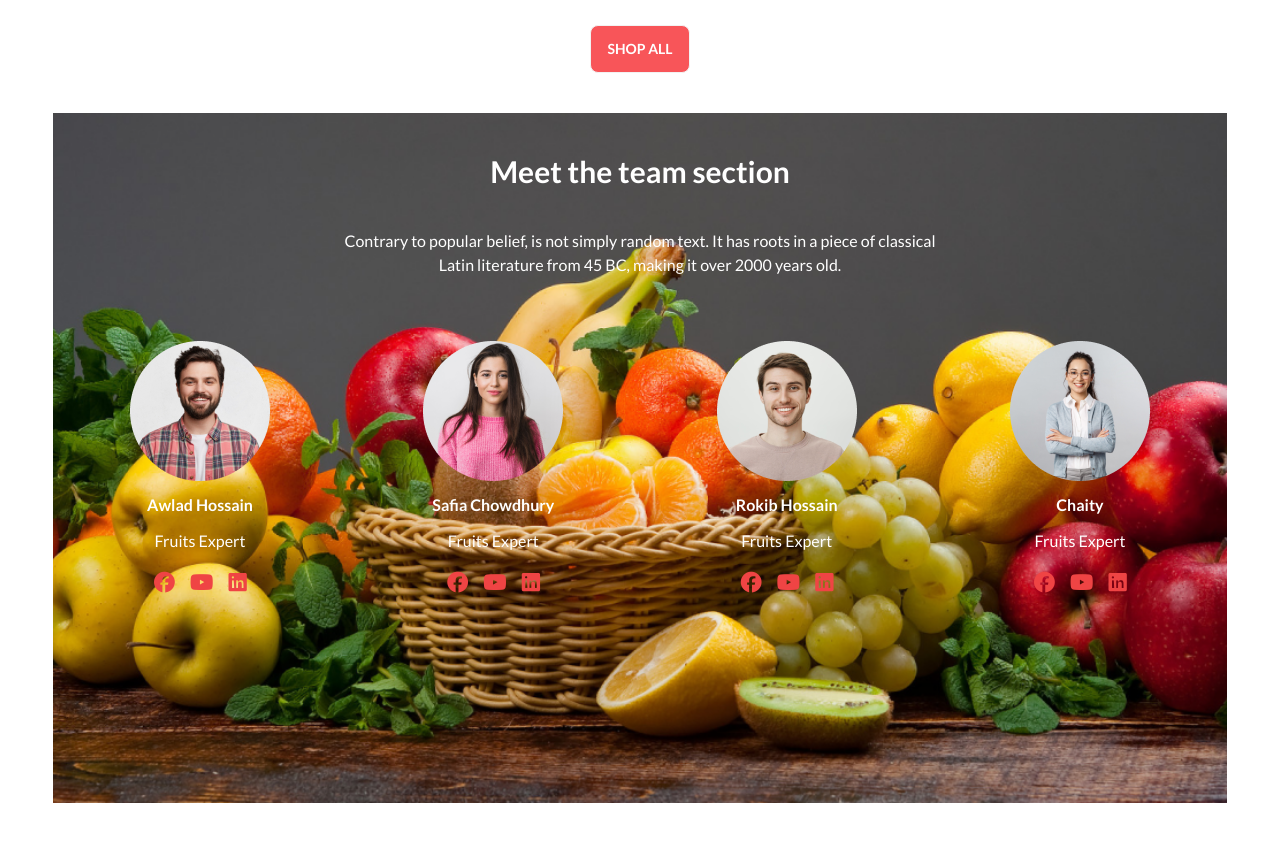
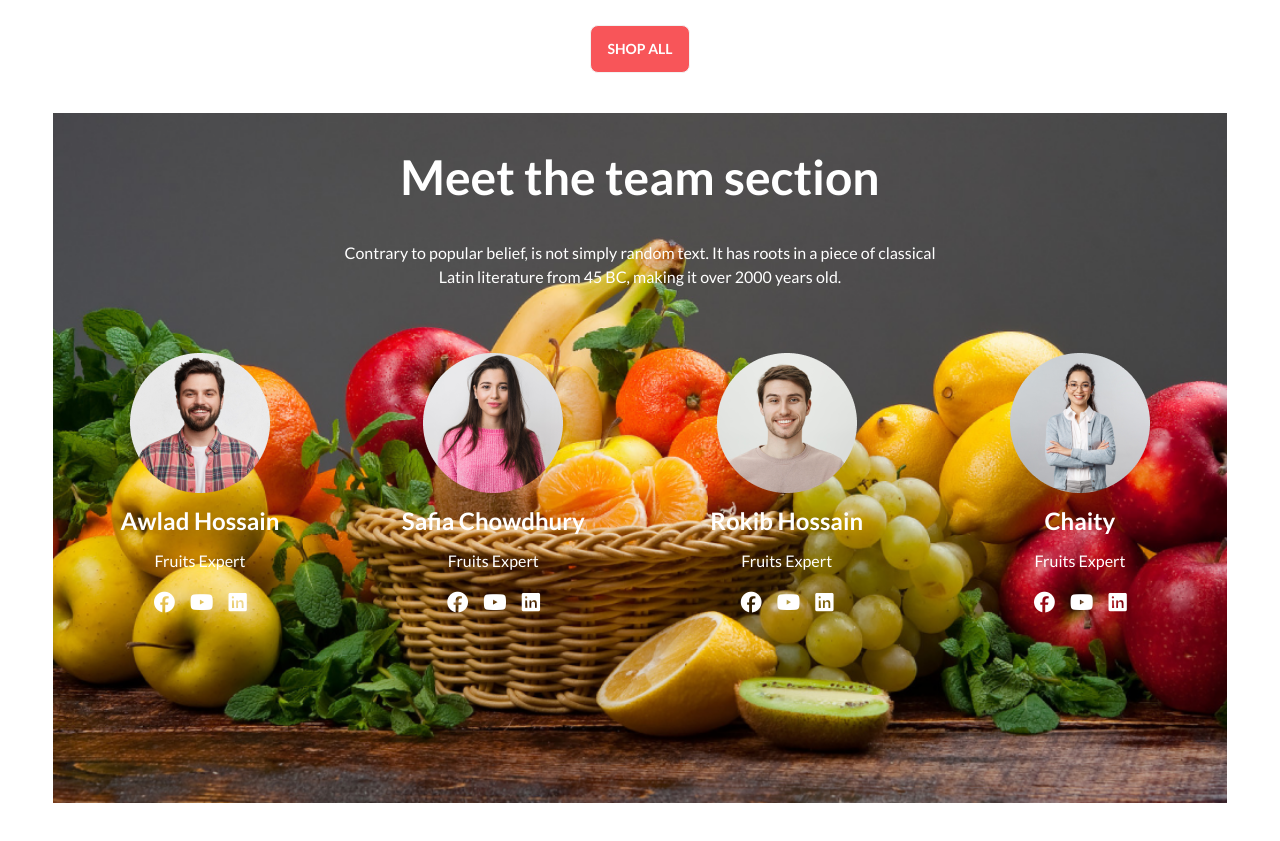
Before and after one commit to shamimraza/Fruit-Burst, a plain HTML site: page index.html in a window 1280 px wide. Shown: the part 1750-2591 px from the top of the page. Drawn offline with nearby package versions, Linux system fonts and the light colour scheme.

Commit message:
nav section

```diff
--- a/index.html
+++ b/index.html
@@ -387,7 +387,7 @@
         </div>
         <!-- Meet the team section -->
         <section class="bg-hero-bg bg-no-repeat bg-cover bg-center h-[690px] W-[1440PX] mx-auto my-10 bg-opacity-100">
-            <h1 class="text-center font-bold text-3xl text-white p-10">Meet the team section</h1>
+            <h1 class="text-center font-bold text-5xl text-white p-10">Meet the team section</h1>
             <p class="text-base font-medium text-white text-center">Contrary to popular belief, is not simply random
                 text. It
                 has roots in a piece of classical <br> Latin literature from 45 BC, making it over 2000 years old.</p>
@@ -397,9 +397,9 @@
                         <img src="./images/member1.png" alt="">
                     </div>
                     <div class="text-center">
-                        <h2 class="mt-3 font-bold text-white">Awlad Hossain</h2>
+                        <h2 class="mt-3 font-bold text-2xl text-white">Awlad Hossain</h2>
                         <p class="text-white mt-3">Fruits Expert</p>
-                        <span class="mt-4 text-red-500 flex gap-4 justify-center">
+                        <span class="mt-4 text-white flex gap-4 justify-center">
                             <span><i class="fa-brands font-bold text-xl fa-facebook"></i></span>
                             <span><i class="fa-brands font-bold text-xl fa-youtube"></i></span>
                             <span><i class="fa-brands font-bold text-xl fa-linkedin"></i></span>
@@ -411,9 +411,9 @@
                         <img src="./images/member2.png" alt="">
                     </div>
                     <div class="text-center">
-                        <h2 class="mt-3 font-bold text-white">Safia Chowdhury</h2>
-                        <p class="text-white mt-3">Fruits Expert</p>
-                        <span class="mt-4 text-red-500 flex gap-4 justify-center">
+                        <h2 class="mt-3 font-bold text-2xl text-white">Safia Chowdhury</h2>
+                        <p class="text-white  mt-3">Fruits Expert</p>
+                        <span class="mt-4 text-white flex gap-4 justify-center">
                             <span><i class="fa-brands font-bold text-xl fa-facebook"></i></span>
                             <span><i class="fa-brands font-bold text-xl fa-youtube"></i></span>
                             <span><i class="fa-brands font-bold text-xl fa-linkedin"></i></span>
@@ -425,9 +425,9 @@
                         <img src="./images/member3.png" alt="">
                     </div>
                     <div class="text-center">
-                        <h2 class="mt-3 font-bold text-white">Rokib Hossain</h2>
+                        <h2 class="mt-3 font-bold text-2xl text-white">Rokib Hossain</h2>
                         <p class="text-white mt-3">Fruits Expert</p>
-                        <span class="mt-4 text-red-500 flex gap-4 justify-center">
+                        <span class="mt-4 text-white flex gap-4 justify-center">
                             <span><i class="fa-brands font-bold text-xl fa-facebook"></i></span>
                             <span><i class="fa-brands font-bold text-xl fa-youtube"></i></span>
                             <span><i class="fa-brands font-bold text-xl fa-linkedin"></i></span>
@@ -439,9 +439,9 @@
                         <img src="./images/member4.png" alt="">
                     </div>
                     <div class="text-center">
-                        <h2 class="mt-3 font-bold text-white">Chaity</h2>
+                        <h2 class="mt-3 font-bold text-2xl text-white">Chaity</h2>
                         <p class="text-white mt-3">Fruits Expert</p>
-                        <span class="mt-4 text-red-500 flex gap-4 justify-center">
+                        <span class="mt-4 text-white flex gap-4 justify-center">
                             <span><i class="fa-brands font-bold text-xl fa-facebook"></i></span>
                             <span><i class="fa-brands font-bold text-xl fa-youtube"></i></span>
                             <span><i class="fa-brands font-bold text-xl fa-linkedin"></i></span>
```
